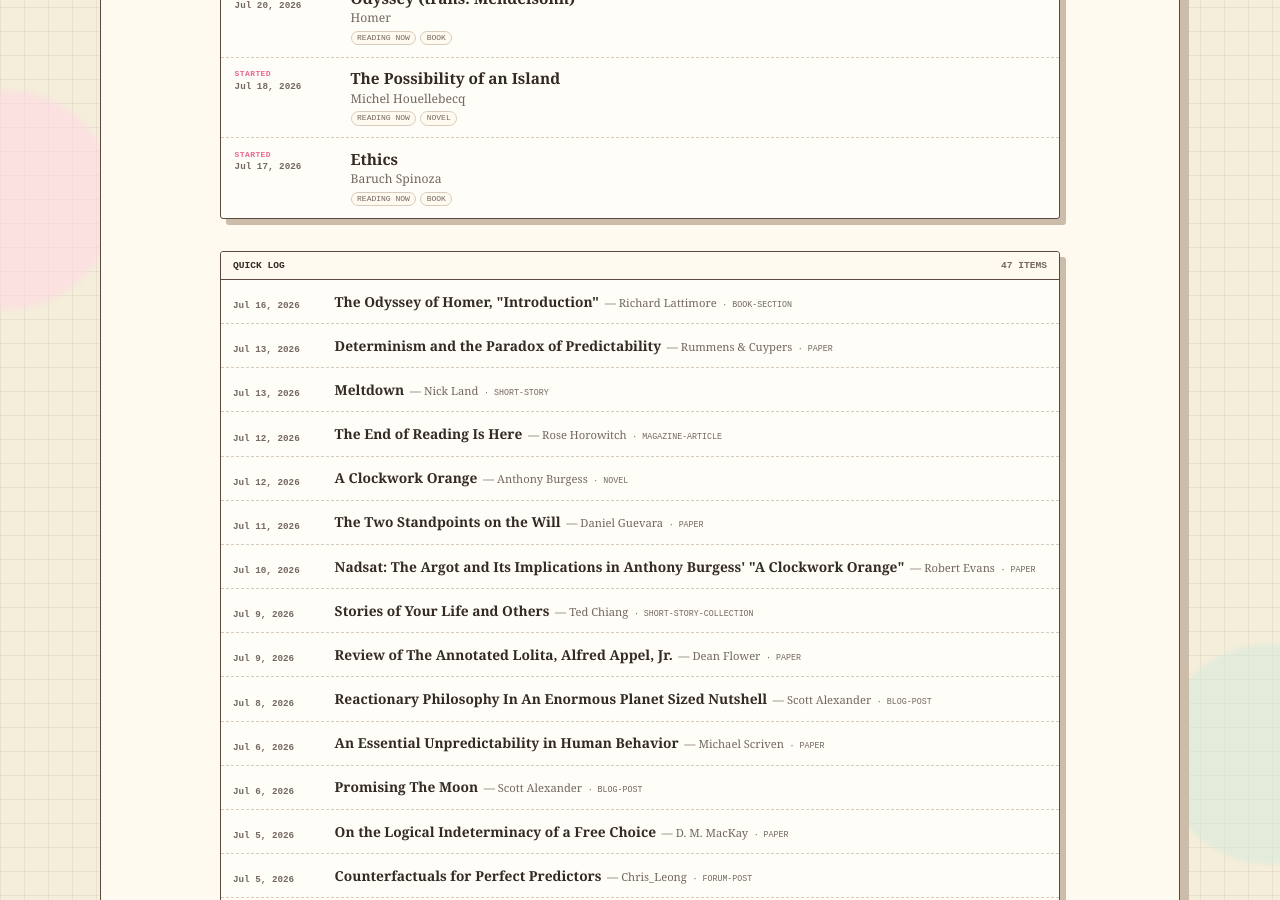
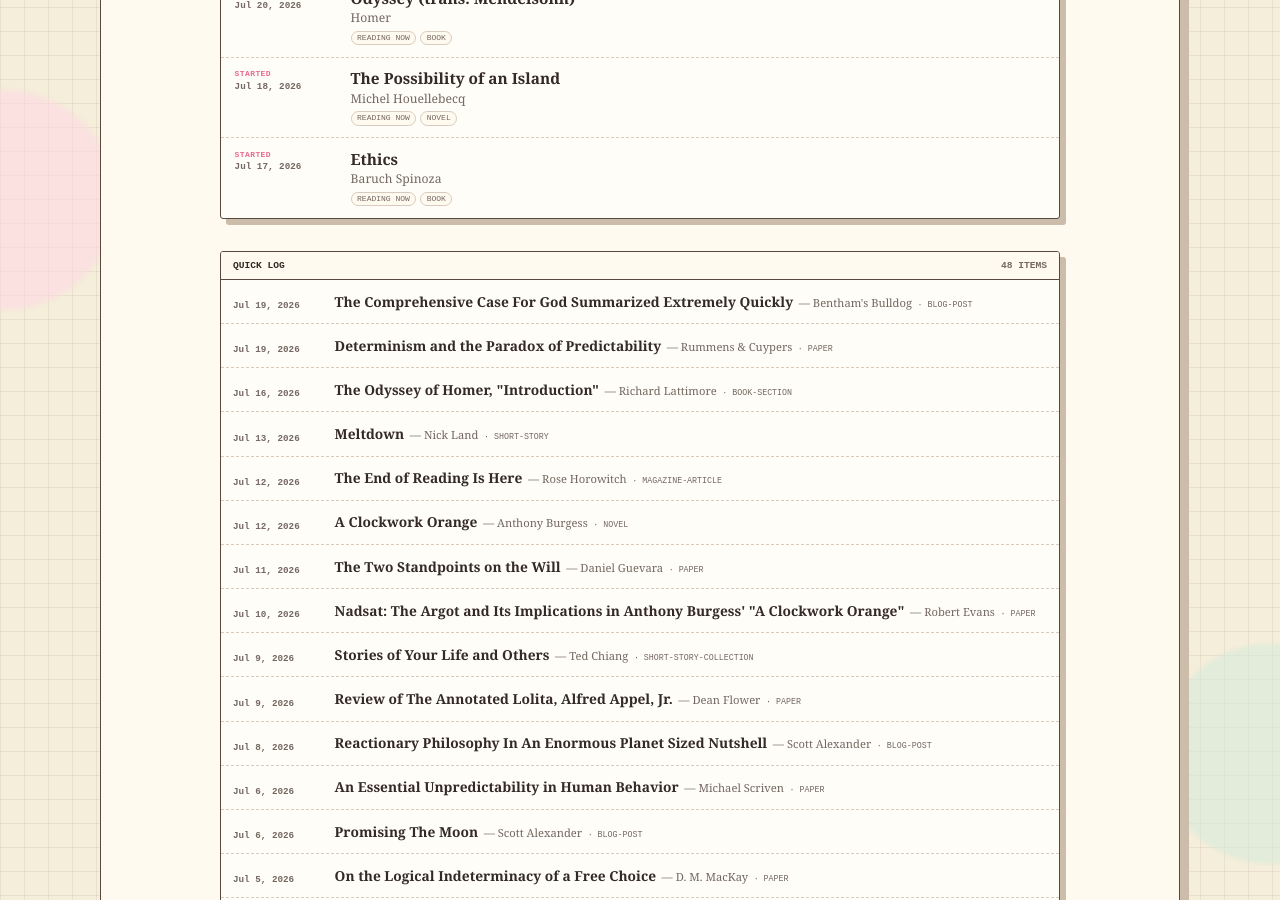
Before and after one commit to jackcml/personal-site, a Jekyll site: the page built from reading.md, in a window 1280 px wide and 900 px high, scrolled down 641 px. Built offline with Jekyll 4.4.1, drawn with Linux system fonts in a browser that asks for light colours.

Commit message:
data: update reading log

```diff
--- a/_data/reading.yml
+++ b/_data/reading.yml
@@ -34,6 +34,18 @@
   status: in-progress
   started_date: 2026-07-17
 
+- title: Determinism and the Paradox of Predictability
+  author: Rummens & Cuypers
+  kind: paper
+  status: finished
+  read_date: 2026-07-19
+
+- title: The Comprehensive Case For God Summarized Extremely Quickly
+  author: Bentham's Bulldog
+  kind: blog-post
+  status: finished
+  read_date: 2026-07-19
+
 - title: The Odyssey of Homer, "Introduction"
   author: Richard Lattimore
   kind: book-section
@@ -43,12 +55,6 @@
 - title: Meltdown
   author: Nick Land
   kind: short-story
-  status: finished
-  read_date: 2026-07-13
-
-- title: Determinism and the Paradox of Predictability
-  author: Rummens & Cuypers
-  kind: paper
   status: finished
   read_date: 2026-07-13
 
```
